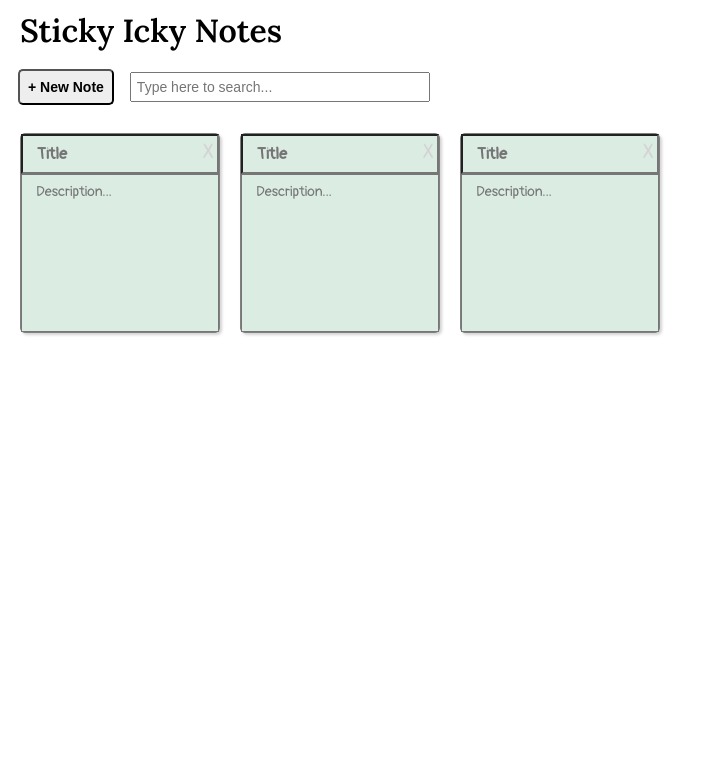
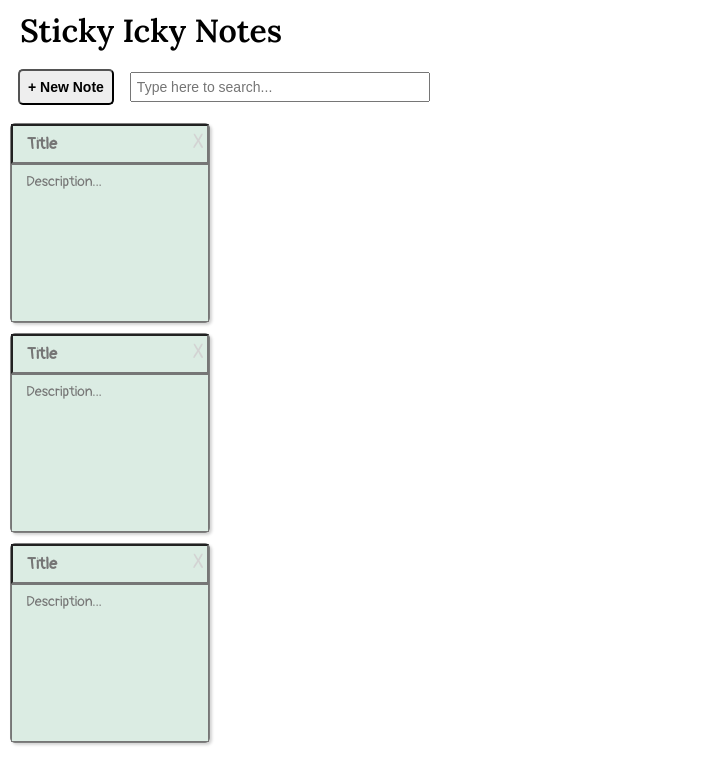
Before and after one commit to ryanjeffrey/react-greenfield-sticky-note-project, a React (Create React App) app: page / in a window 1280 px wide. Shown: the top 784 px of the page, without its empty margins (0-716 px from the left). Built offline with nearby package versions, Linux system fonts and the light colour scheme; a web font is replaced by a local one.

Commit message:
Created modules for each component and rendered components in App.js

```diff
--- a/src/App.js
+++ b/src/App.js
@@ -1,35 +1,11 @@
 import React from "react";
+import Header from "./Header";
+import NotesList from "./NotesList";
 
 var App = () => (
   <div>
-    <header className="app-header">
-      <h1 className="app-header__title">Sticky Icky Notes</h1>
-      <aside className="app-header__controls">
-        <button className="add-new">+ New Note</button>
-        <input
-          type="text"
-          placeholder="Type here to search..."
-          className="search"
-        />
-      </aside>
-    </header>
-    <ul className="notes-list">
-      <li className="note">
-        <input type="text" placeholder="Title" className="note__title" />
-        <textarea placeholder="Description..." className="note__description" />
-        <span className="note__delete">X</span>
-      </li>
-      <li className="note">
-        <input type="text" placeholder="Title" className="note__title" />
-        <textarea placeholder="Description..." className="note__description" />
-        <span className="note__delete">X</span>
-      </li>
-      <li className="note">
-        <input type="text" placeholder="Title" className="note__title" />
-        <textarea placeholder="Description..." className="note__description" />
-        <span className="note__delete">X</span>
-      </li>
-    </ul>
+    <Header />
+    <NotesList />
   </div>
 );
 
--- /dev/null
+++ b/src/Header.js
@@ -0,0 +1,17 @@
+import React from "react";
+
+var Header = () => (
+  <header className="app-header">
+    <h1 className="app-header__title">Sticky Icky Notes</h1>
+    <aside className="app-header__controls">
+      <button className="add-new">+ New Note</button>
+      <input
+        type="text"
+        placeholder="Type here to search..."
+        className="search"
+      />
+    </aside>
+  </header>
+);
+
+export default Header;
--- /dev/null
+++ b/src/Note.js
@@ -0,0 +1,11 @@
+import React from "react";
+
+var Note = () => (
+  <li className="note">
+    <input type="text" placeholder="Title" className="note__title" />
+    <textarea placeholder="Description..." className="note__description" />
+    <span className="note__delete">X</span>
+  </li>
+);
+
+export default Note;
--- /dev/null
+++ b/src/NotesList.js
@@ -0,0 +1,12 @@
+import React from "react";
+import Note from "./Note.js";
+
+var NotesList = () => (
+  <div>
+    <Note />
+    <Note />
+    <Note />
+  </div>
+);
+
+export default NotesList;
```
